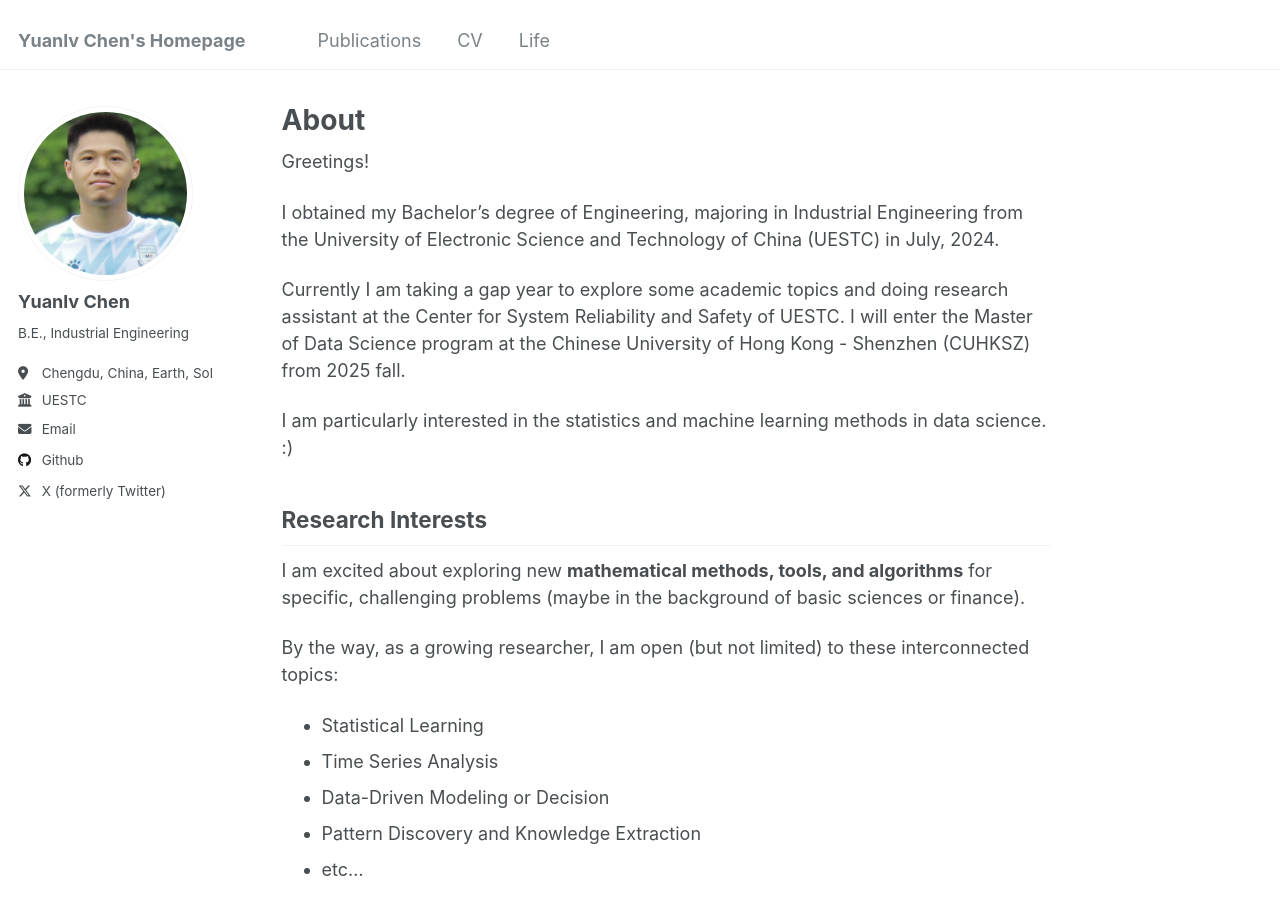
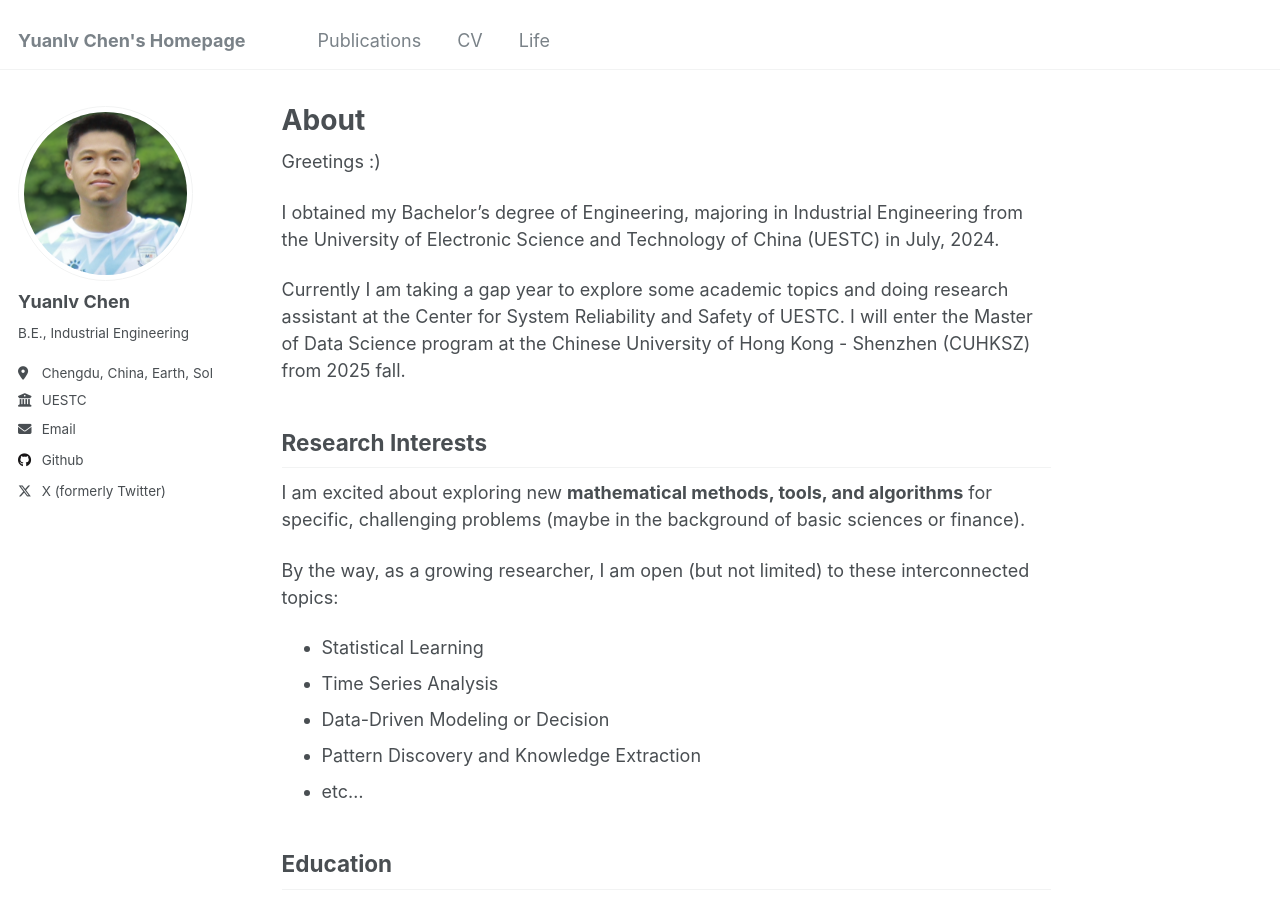
Before and after one commit to YLchen22/YLchen22.github.io, a Jekyll site: the page built from _pages/about.md, in a window 1280 px wide and 900 px high. Built offline with Jekyll 4.4.1, drawn with Linux system fonts in a browser that asks for light colours.

Commit message:
Update about.md

```diff
--- a/_pages/about.md
+++ b/_pages/about.md
@@ -7,13 +7,11 @@ redirect_from:
   - /about.html
 ---
 
-Greetings!
+Greetings :)
 
 I obtained my Bachelor's degree of Engineering, majoring in Industrial Engineering from the University of Electronic Science and Technology of China (UESTC) in July, 2024.
 
 Currently I am taking a gap year to explore some academic topics and doing research assistant at the Center for System Reliability and Safety of UESTC. I will enter the Master of Data Science program at the Chinese University of Hong Kong - Shenzhen (CUHKSZ) from 2025 fall.
-
-I am particularly interested in the statistics and machine learning methods in data science. :)
 
 Research Interests
 ------
```
